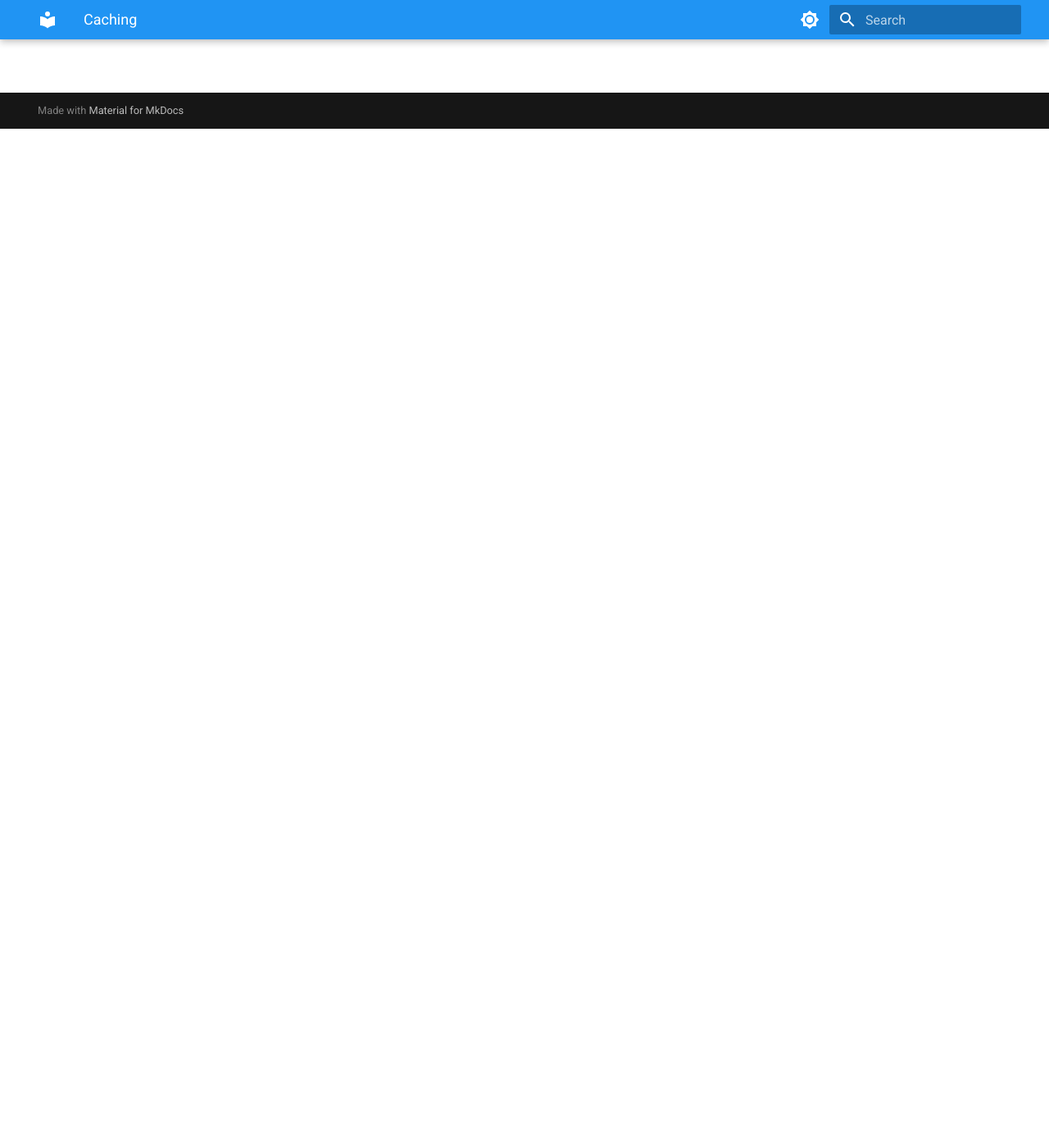
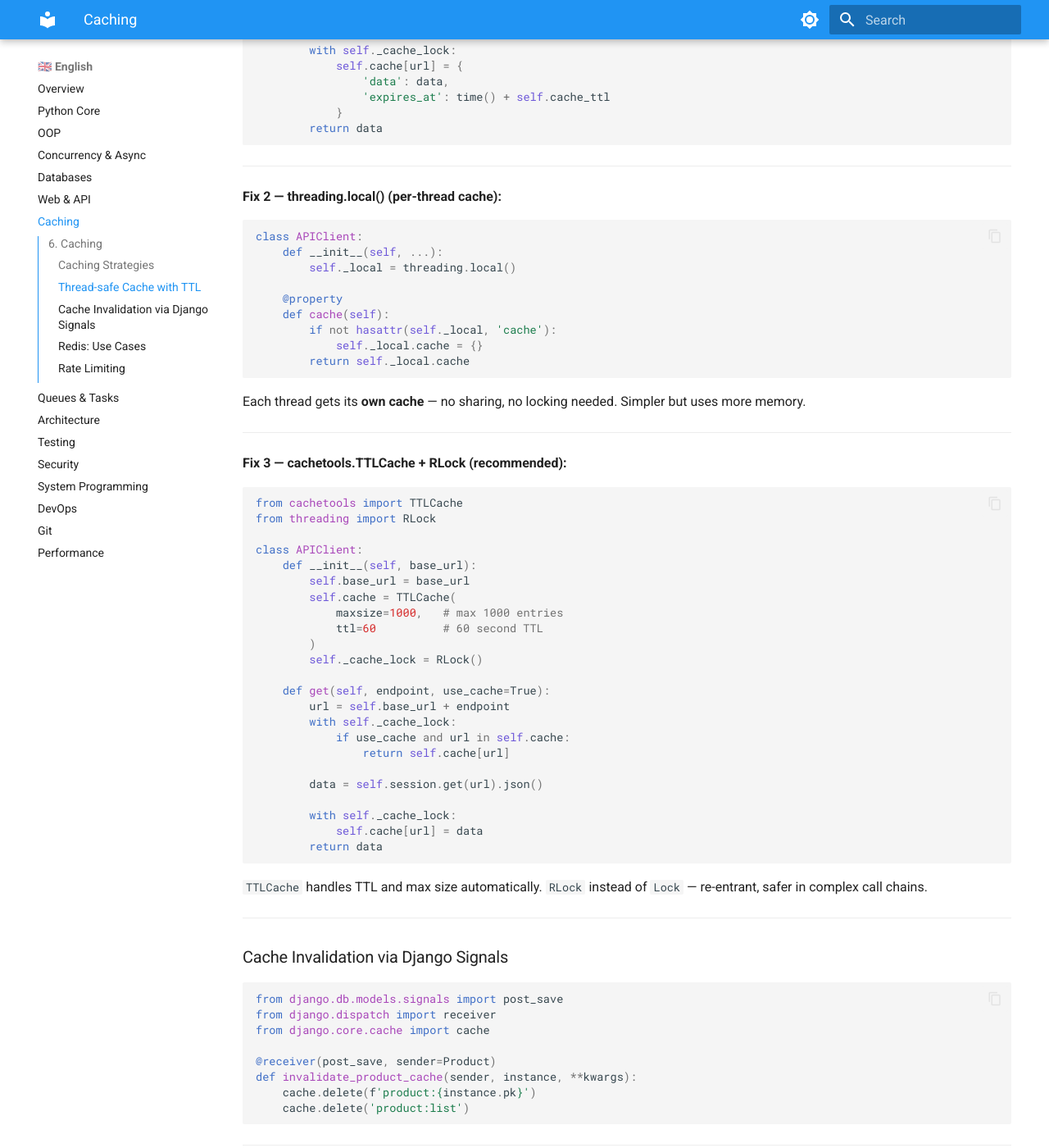
Before and after one commit to spiritEcosse/senior-kb, an MkDocs documentation site: the page built from docs/en/caching.md, in a window 1280 px wide and 1400 px high, scrolled down 1243 px. Shown: the whole window at 82% size. Built offline with MkDocs 1.6.1 and Material for MkDocs 9.7.7, drawn with Linux system fonts in a browser that asks for light colours; some of the changed text lies outside the part shown.

Commit message:
update: docs/en/caching.md with code examples

````diff
--- a/docs/en/caching.md
+++ b/docs/en/caching.md
@@ -5,6 +5,129 @@
 Cache-Aside (Lazy Loading): request → miss → DB → write to cache. Most common.
 Write-Through: write to cache AND DB simultaneously. Always consistent; slower writes.
 Write-Behind: write to cache; async flush to DB. Fast writes; risk of data loss.
+
+---
+
+### Thread-safe Cache with TTL
+
+**The problem — race condition in cache:**
+
+```
+Thread 1: if url in self.cache     # miss → makes request
+Thread 2: if url in self.cache     # miss → makes request (duplicate!)
+Thread 1: self.cache[url] = data   # writes
+Thread 2: self.cache[url] = data   # overwrites
+```
+
+Python's GIL protects simple operations but **not compound read-check-write sequences**.
+
+---
+
+**Fix 1 — threading.Lock + manual TTL:**
+
+```python
+import threading
+from time import time
+
+class APIClient:
+    def __init__(self, base_url, cache_ttl=60):
+        self.base_url = base_url
+        self.cache_ttl = cache_ttl
+        self.cache = {}
+        self._cache_lock = threading.Lock()
+
+    def _get_cached(self, url):
+        with self._cache_lock:
+            if url in self.cache:
+                entry = self.cache[url]
+                if entry['expires_at'] > time():
+                    return entry['data']
+                del self.cache[url]
+        return None
+
+    def get(self, endpoint, use_cache=True):
+        url = self.base_url + endpoint
+        if use_cache:
+            cached = self._get_cached(url)
+            if cached:
+                return cached
+
+        data = self.session.get(url).json()
+
+        with self._cache_lock:
+            self.cache[url] = {
+                'data': data,
+                'expires_at': time() + self.cache_ttl
+            }
+        return data
+```
+
+---
+
+**Fix 2 — threading.local() (per-thread cache):**
+
+```python
+class APIClient:
+    def __init__(self, ...):
+        self._local = threading.local()
+
+    @property
+    def cache(self):
+        if not hasattr(self._local, 'cache'):
+            self._local.cache = {}
+        return self._local.cache
+```
+
+Each thread gets its **own cache** — no sharing, no locking needed. Simpler but uses more memory.
+
+---
+
+**Fix 3 — cachetools.TTLCache + RLock (recommended):**
+
+```python
+from cachetools import TTLCache
+from threading import RLock
+
+class APIClient:
+    def __init__(self, base_url):
+        self.base_url = base_url
+        self.cache = TTLCache(
+            maxsize=1000,   # max 1000 entries
+            ttl=60          # 60 second TTL
+        )
+        self._cache_lock = RLock()
+
+    def get(self, endpoint, use_cache=True):
+        url = self.base_url + endpoint
+        with self._cache_lock:
+            if use_cache and url in self.cache:
+                return self.cache[url]
+
+        data = self.session.get(url).json()
+
+        with self._cache_lock:
+            self.cache[url] = data
+        return data
+```
+
+`TTLCache` handles TTL and max size automatically. `RLock` instead of `Lock` — re-entrant, safer in complex call chains.
+
+---
+
+### Cache Invalidation via Django Signals
+
+```python
+from django.db.models.signals import post_save
+from django.dispatch import receiver
+from django.core.cache import cache
+
+@receiver(post_save, sender=Product)
+def invalidate_product_cache(sender, instance, **kwargs):
+    cache.delete(f'product:{instance.pk}')
+    cache.delete('product:list')
+```
+
+---
 
 ### Redis: Use Cases
 
@@ -17,3 +140,79 @@ Write-Behind: write to cache; async flush to DB. Fast writes; risk of data loss.
 - Cache with TTL (cache-aside)
 
 ---
+
+### Rate Limiting
+
+**Fixed Window (simplest):**
+
+```python
+import redis
+from time import time
+
+def is_allowed_fixed(user_id: str, limit: int = 100) -> bool:
+    r = redis.Redis()
+    key = f"rate:{user_id}:{int(time() // 60)}"  # 1 minute window
+    count = r.incr(key)
+    if count == 1:
+        r.expire(key, 60)
+    return count <= limit
+```
+
+Problem: double burst at window boundary (100 at end + 100 at start of next window).
+
+---
+
+**Sliding Window (more precise):**
+
+```python
+def is_allowed_sliding(user_id: str, limit: int = 100) -> bool:
+    r = redis.Redis()
+    key = f"rate:sliding:{user_id}"
+    now = time()
+    window_start = now - 60
+
+    pipe = r.pipeline()
+    pipe.zremrangebyscore(key, 0, window_start)   # remove old entries
+    pipe.zadd(key, {str(now): now})               # add current
+    pipe.zcard(key)                                # count
+    pipe.expire(key, 60)
+    results = pipe.execute()
+
+    return results[2] <= limit
+```
+
+Sorted Set: score = timestamp. Precise sliding window, but O(log N) and more memory.
+
+---
+
+**Token Bucket (flexible burst):**
+
+```python
+# User gets 100 tokens, refilled at 1.67/sec
+# Burst allowed up to bucket size
+# No boundary problem
+```
+
+---
+
+**Nginx — global IP-level protection:**
+
+```nginx
+limit_req_zone $binary_remote_addr zone=api:10m rate=100r/m;
+limit_req zone=api burst=20 nodelay;
+```
+
+Works before Django — zero application overhead. Limitation: per-IP, not per-user. Problems with NAT, CDNs.
+
+---
+
+**Choosing a strategy:**
+
+| Scenario | Approach |
+|---|---|
+| General API protection | Fixed window |
+| Financial / trading API | Sliding window |
+| Very high traffic | Nginx / API Gateway |
+| Flexible burst | Token bucket |
+
+---
````
